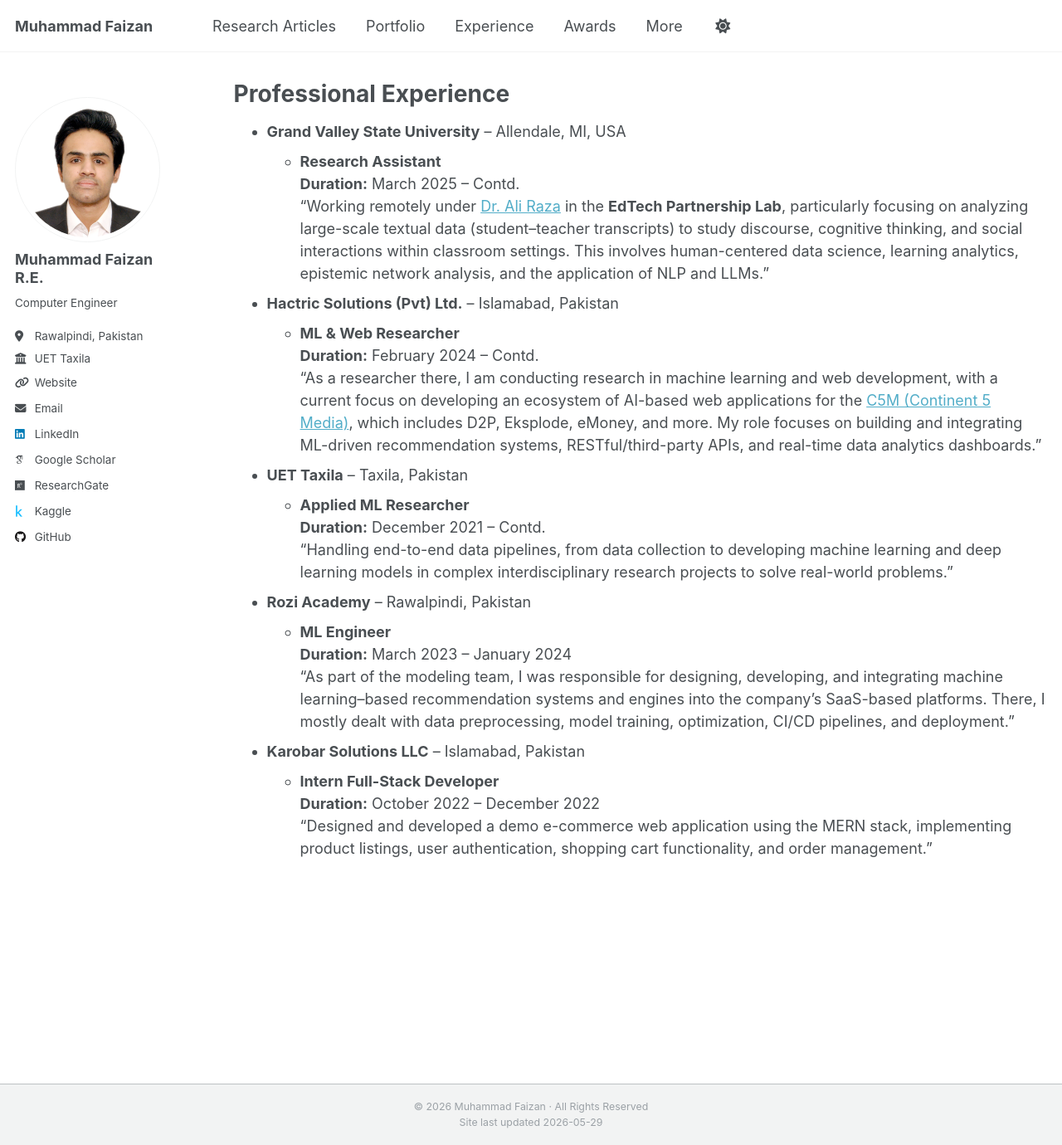
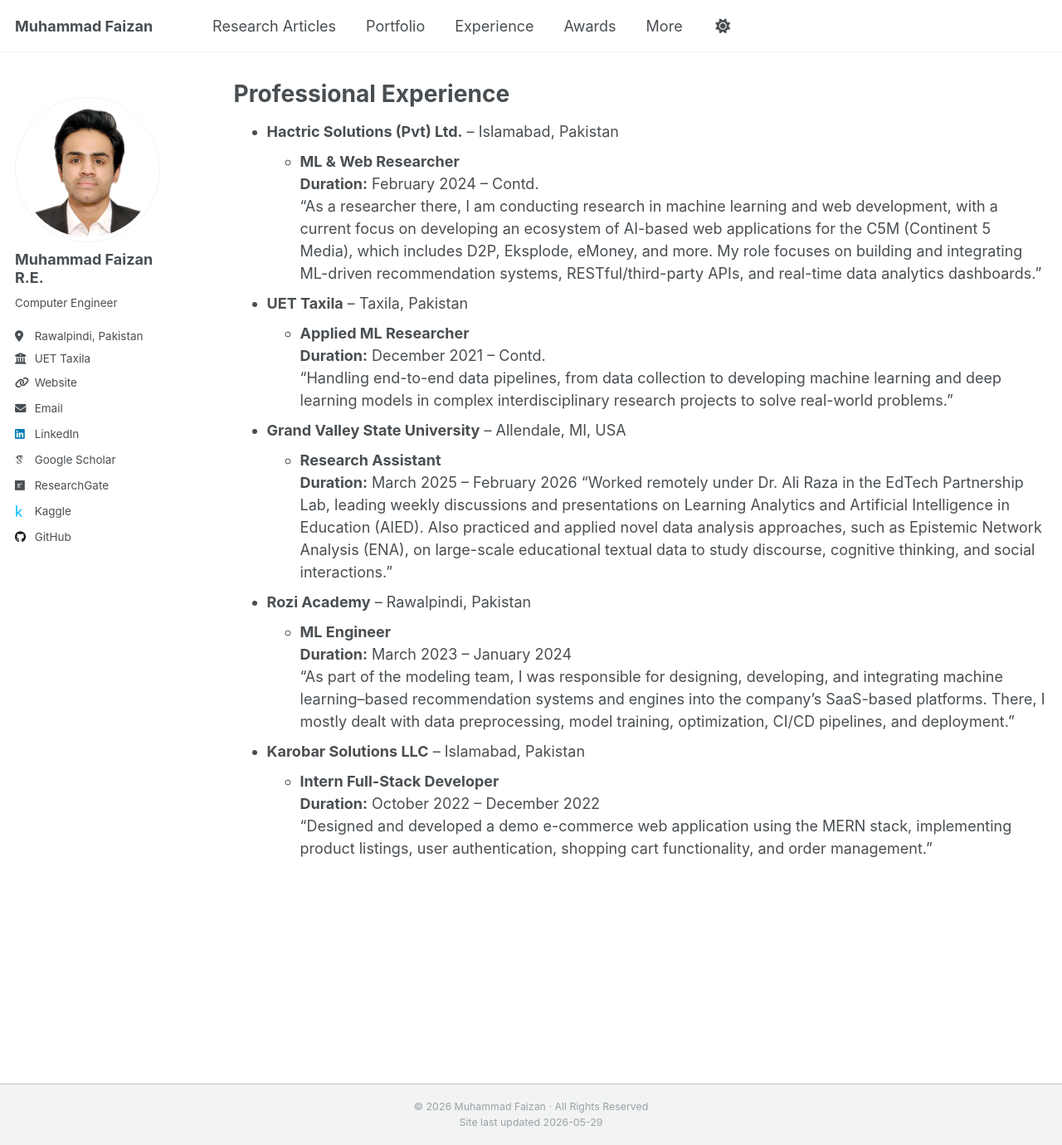
Before and after one commit to MuhammadFaizan99/MuhammadFaizan99.github.io, a Jekyll site: the page built from _pages/experience.md, in a window 1280 px wide and 1380 px high. Shown: the whole window at 83% size. Built offline with Jekyll 4.4.1, drawn with Linux system fonts in a browser that asks for light colours; some web fonts are replaced; a script that is not in the unit is left out.

Commit message:
Update experience.md

```diff
--- a/_pages/experience.md
+++ b/_pages/experience.md
@@ -10,20 +10,20 @@ redirect_from:
 {% include base_path %}
 
 
-* **Grand Valley State University** – Allendale, MI, USA
-  * **Research Assistant**
-  **Duration:** March 2025 – Contd.
-    “Working remotely under [Dr. Ali Raza](https://aliraza.org/) in the **EdTech Partnership Lab**, particularly focusing on analyzing large-scale textual data (student–teacher transcripts) to study discourse, cognitive thinking, and social interactions within classroom settings. This involves human-centered data science, learning analytics, epistemic network analysis, and the application of NLP and LLMs.”
-
 * **Hactric Solutions (Pvt) Ltd.** – Islamabad, Pakistan
   * **ML & Web Researcher**
   **Duration:** February 2024 – Contd.
-    “As a researcher there, I am conducting research in machine learning and web development, with a current focus on developing an ecosystem of AI-based web applications for the [C5M (Continent 5 Media)](http://c5m.world.s3-website-us-east-1.amazonaws.com/), which includes D2P, Eksplode, eMoney, and more. My role focuses on building and integrating ML-driven recommendation systems, RESTful/third-party APIs, and real-time data analytics dashboards.”
+    “As a researcher there, I am conducting research in machine learning and web development, with a current focus on developing an ecosystem of AI-based web applications for the C5M (Continent 5 Media), which includes D2P, Eksplode, eMoney, and more. My role focuses on building and integrating ML-driven recommendation systems, RESTful/third-party APIs, and real-time data analytics dashboards.”
 
 * **UET Taxila** – Taxila, Pakistan
   * **Applied ML Researcher**
   **Duration:** December 2021 – Contd.
     “Handling end-to-end data pipelines, from data collection to developing machine learning and deep learning models in complex interdisciplinary research projects to solve real-world problems.”
+
+* **Grand Valley State University** – Allendale, MI, USA
+  * **Research Assistant**
+  **Duration:** March 2025 – February 2026
+    “Worked remotely under Dr. Ali Raza in the EdTech Partnership Lab, leading weekly discussions and presentations on Learning Analytics and Artificial Intelligence in Education (AIED). Also practiced and applied novel data analysis approaches, such as Epistemic Network Analysis (ENA), on large-scale educational textual data to study discourse, cognitive thinking, and social interactions.”
 
 * **Rozi Academy** – Rawalpindi, Pakistan
   * **ML Engineer**
```
